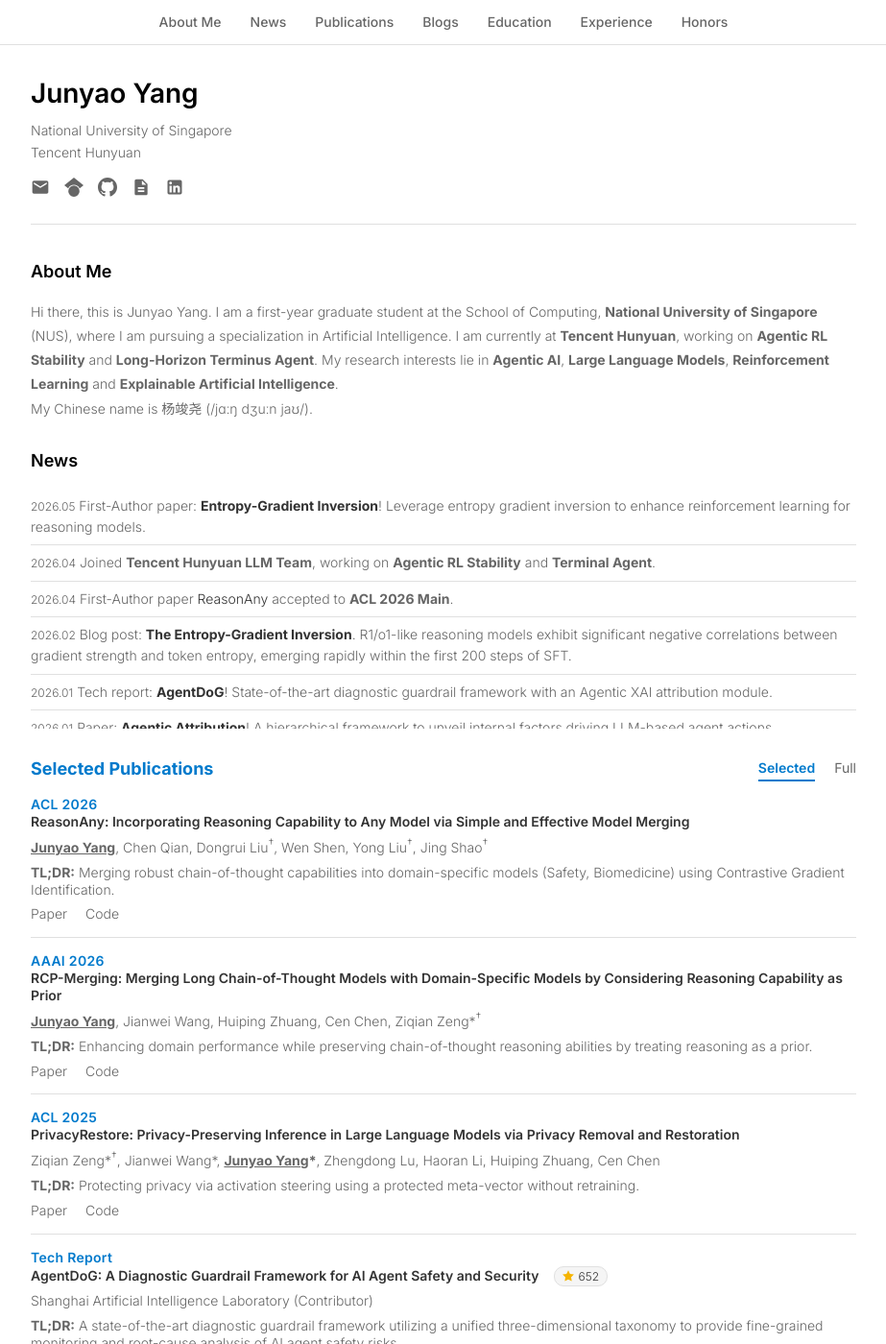
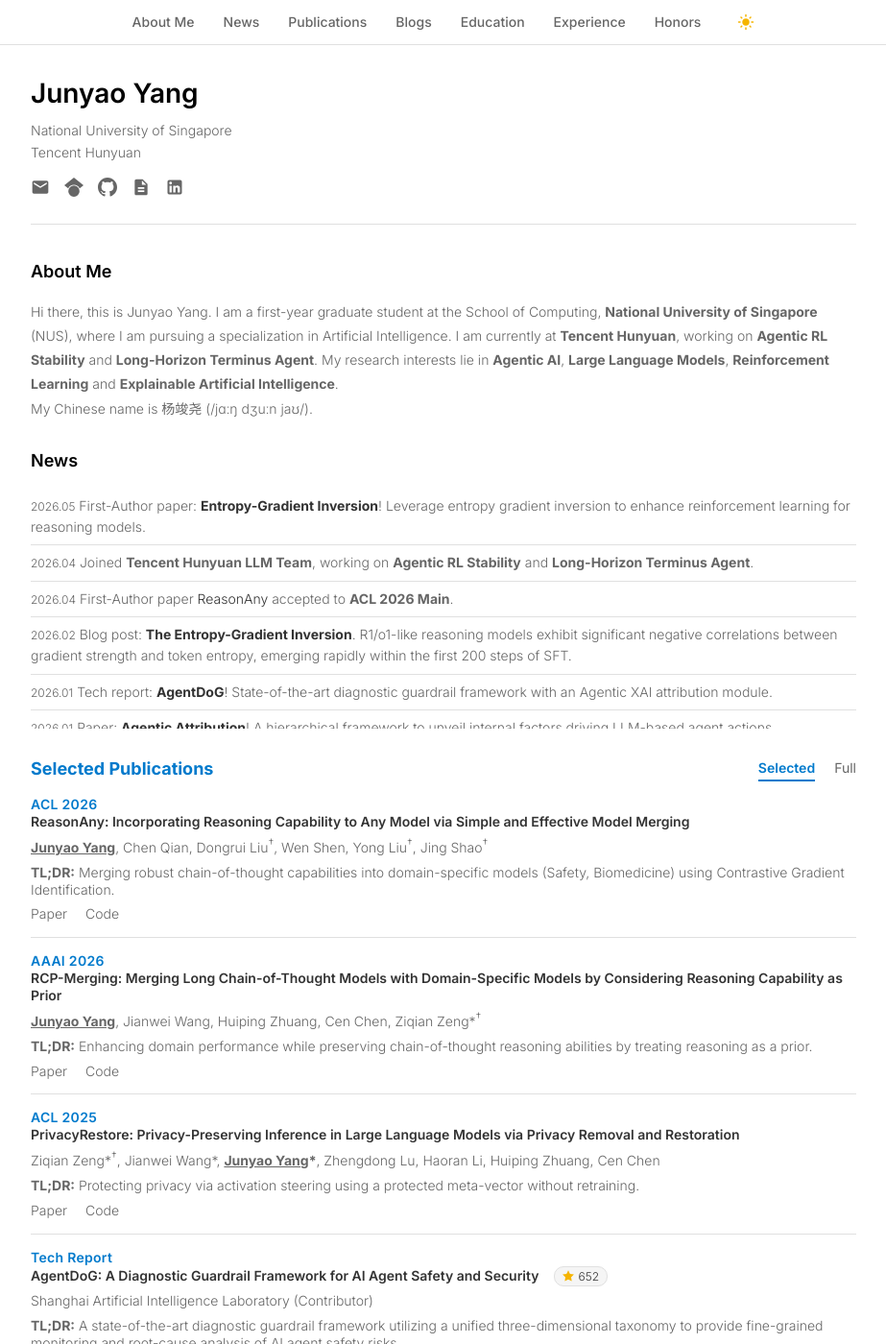
Before and after one commit to jyyang26/jyyang26.github.io, a Jekyll site: the page built from _pages/about.md, in a window 1280 px wide and 1400 px high. Shown: the whole window at 96% size, without its empty margins (178-1101 px from the left). Built offline with Jekyll 4.4.1, drawn with Linux system fonts in a browser that asks for light colours; comment, search, counter and statistics services are not loaded; some of the changed lines change nothing that is shown.

Commit message:
Update about.md

```diff
--- a/_pages/about.md
+++ b/_pages/about.md
@@ -36,6 +36,22 @@
   /* Selection: blue background + white text + underline */
   ::selection { background-color: #007acc; color: #ffffff; text-decoration: underline; }
   ::-moz-selection { background-color: #007acc; color: #ffffff; text-decoration: underline; }
+
+  /* Theme Toggle */
+  .theme-toggle {
+    background: none;
+    border: none;
+    cursor: pointer;
+    padding: 0;
+    display: flex;
+    align-items: center;
+    margin-left: 8px;
+  }
+  .theme-toggle svg { width: 18px; height: 18px; transition: fill 0.2s; }
+  .theme-toggle .icon-sun { fill: #f5b400; }
+  .theme-toggle .icon-moon { fill: #8b949e; display: none; }
+  body.dark-mode .theme-toggle .icon-sun { display: none; }
+  body.dark-mode .theme-toggle .icon-moon { display: block; fill: #f5b400; }
 
   /* ---------- Navigation ---------- */
   .custom-nav {
@@ -259,6 +275,58 @@
     .custom-sidebar { flex-direction: column; text-align: center; }
     .social-icons   { justify-content: center; }
   }
+
+  /* ---------- Dark Mode ---------- */
+  body.dark-mode {
+    background-color: #1a1a1a;
+    color: #c9d1d9;
+  }
+  body.dark-mode a { color: #c9d1d9; }
+  body.dark-mode a:hover { color: #007acc; text-decoration: underline; }
+  body.dark-mode .custom-nav { background: #1a1a1a; border-bottom-color: #30363d; }
+  body.dark-mode .nav-link { color: #8b949e; }
+  body.dark-mode .nav-link:hover { color: #007acc; }
+  body.dark-mode .name-title { color: #e6e6e6; }
+  body.dark-mode .name-title span { color: #8b949e; }
+  body.dark-mode .affil-text,
+  body.dark-mode .role-text { color: #8b949e; }
+  body.dark-mode .box-title { color: #e6e6e6; }
+  body.dark-mode .paper-venue { color: #007acc; }
+  body.dark-mode .paper-title { color: #c9d1d9; }
+  body.dark-mode .paper-title:hover { color: #007acc; }
+  body.dark-mode .paper-auth,
+  body.dark-mode .paper-tldr { color: #8b949e; }
+  body.dark-mode .paper-links a { color: #8b949e; }
+  body.dark-mode .paper-links a:hover { color: #007acc; }
+  body.dark-mode .paper-entry { border-bottom-color: #30363d; }
+  body.dark-mode .custom-sidebar { border-bottom-color: #30363d; }
+  body.dark-mode .news-list li { color: #8b949e; border-bottom-color: #30363d; }
+  body.dark-mode .news-list a { color: #c9d1d9; }
+  body.dark-mode .news-list a:hover { color: #007acc; }
+  body.dark-mode .news-tag { color: #8b949e; }
+  body.dark-mode .edu-card { border-color: #30363d; }
+  body.dark-mode .edu-deg { color: #c9d1d9; }
+  body.dark-mode .edu-sch,
+  body.dark-mode .edu-yr { color: #8b949e; }
+  body.dark-mode .edu-logo { background: #2d2d2d; }
+  body.dark-mode .exp-item { border-bottom-color: #30363d; }
+  body.dark-mode .exp-logo { border-color: #30363d; background: #2d2d2d; }
+  body.dark-mode .exp-item > div > div { color: #8b949e !important; }
+  body.dark-mode .exp-item > div > div:first-of-type { color: #c9d1d9 !important; }
+  body.dark-mode ul.honors-list { color: #8b949e; }
+  body.dark-mode .about-text { color: #8b949e; }
+  body.dark-mode .about-text strong { color: #c9d1d9; }
+  body.dark-mode .site-footer { border-top-color: #30363d; color: #6e7681; }
+  body.dark-mode .gh-star { background: #2d2d2d; border-color: #30363d; color: #c9d1d9; }
+  body.dark-mode .gh-star:hover { color: #007acc; border-color: #007acc; }
+  body.dark-mode .pub-tab { color: #8b949e; }
+  body.dark-mode .pub-tab.active { color: #007acc; border-bottom-color: #007acc; }
+  body.dark-mode .pub-tab:hover { color: #007acc; }
+  body.dark-mode .s-icon { color: #8b949e; }
+  body.dark-mode .s-icon:hover { color: #007acc; }
+  /* selection in dark mode – keep blue bg, dark text for contrast */
+  body.dark-mode ::selection { background-color: #007acc; color: #1a1a1a; }
+  body.dark-mode ::-moz-selection { background-color: #007acc; color: #1a1a1a; }
 </style>
 </head>
 <body>
@@ -272,6 +340,10 @@
     <a href="#education" class="nav-link">Education</a>
     <a href="#experience" class="nav-link">Experience</a>
     <a href="#honors" class="nav-link">Honors</a>
+    <button class="theme-toggle" aria-label="Toggle dark mode" title="Toggle dark mode">
+      <svg class="icon-sun" viewBox="0 0 24 24"><path d="M12 7c-2.76 0-5 2.24-5 5s2.24 5 5 5 5-2.24 5-5-2.24-5-5-5zM2 13h2c.55 0 1-.45 1-1s-.45-1-1-1H2c-.55 0-1 .45-1 1s.45 1 1 1zm18 0h2c.55 0 1-.45 1-1s-.45-1-1-1h-2c-.55 0-1 .45-1 1s.45 1 1 1zM11 2v2c0 .55.45 1 1 1s1-.45 1-1V2c0-.55-.45-1-1-1s-1 .45-1 1zm0 18v2c0 .55.45 1 1 1s1-.45 1-1v-2c0-.55-.45-1-1-1s-1 .45-1 1zM5.99 4.58c-.39-.39-1.03-.39-1.41 0-.39.39-.39 1.03 0 1.41l1.06 1.06c.39.39 1.03.39 1.41 0s.39-1.03 0-1.41L5.99 4.58zm12.37 12.37c-.39-.39-1.03-.39-1.41 0-.39.39-.39 1.03 0 1.41l1.06 1.06c.39.39 1.03.39 1.41 0 .39-.39.39-1.03 0-1.41l-1.06-1.06zm1.06-10.96c.39-.39.39-1.03 0-1.41-.39-.39-1.03-.39-1.41 0l-1.06 1.06c-.39.39-.39 1.03 0 1.41s1.03.39 1.41 0l1.06-1.06zM7.05 18.36c.39-.39.39-1.03 0-1.41-.39-.39-1.03-.39-1.41 0l-1.06 1.06c-.39.39-.39 1.03 0 1.41s1.03.39 1.41 0l1.06-1.06z"/></svg>
+      <svg class="icon-moon" viewBox="0 0 24 24"><path d="M9.37 5.51c-.18.64-.27 1.31-.27 1.99 0 4.08 3.32 7.4 7.4 7.4.68 0 1.35-.09 1.99-.27C17.45 17.19 14.93 19 12 19c-3.86 0-7-3.14-7-7 0-2.93 1.81-5.45 4.37-6.49zM12 3c-4.97 0-9 4.03-9 9s4.03 9 9 9 9-4.03 9-9c0-.46-.04-.92-.1-1.36-.98 1.37-2.58 2.26-4.4 2.26-3.03 0-5.5-2.47-5.5-5.5 0-1.82.89-3.42 2.26-4.4-.44-.06-.9-.1-1.36-.1H12z"/></svg>
+    </button>
   </div>
 </nav>
 
@@ -309,7 +381,7 @@
       <div class="box-header"><h2 class="box-title">News</h2></div>
       <ul class="news-list">
         <li><span class="news-tag">2026.05</span> First-Author paper: <strong><a href="https://arxiv.org/abs/2605.17770v1">Entropy-Gradient Inversion</a></strong>! Leverage entropy gradient inversion to enhance reinforcement learning for reasoning models.</li>
-        <li><span class="news-tag">2026.04</span> Joined <strong>Tencent Hunyuan LLM Team</strong>, working on <strong>Agentic RL Stability</strong> and <strong>Terminal Agent</strong>.</li>
+        <li><span class="news-tag">2026.04</span> Joined <strong>Tencent Hunyuan LLM Team</strong>, working on <strong>Agentic RL Stability</strong> and <strong>Long-Horizon Terminus Agent</strong>.</li>
         <li><span class="news-tag">2026.04</span> First-Author paper <a href="https://arxiv.org/abs/2601.05560">ReasonAny</a> accepted to <strong>ACL 2026 Main</strong>.</li>
         <li><span class="news-tag">2026.02</span> Blog post: <strong><a href="{{ '/blogs/reasoning_token.html' | relative_url }}">The Entropy-Gradient Inversion</a></strong>. R1/o1-like reasoning models exhibit significant negative correlations between gradient strength and token entropy, emerging rapidly within the first 200 steps of SFT.</li>
         <li><span class="news-tag">2026.01</span> Tech report: <strong><a href="https://arxiv.org/abs/2601.18491">AgentDoG</a></strong>! State-of-the-art diagnostic guardrail framework with an Agentic XAI attribution module.</li>
@@ -668,6 +740,19 @@
         .catch(function () { /* keep fallback */ });
     });
   })();
+
+  // Dark mode toggle
+  (function () {
+    var toggle = document.querySelector('.theme-toggle');
+    if (!toggle) return;
+    if (localStorage.getItem('theme') === 'dark') {
+      document.body.classList.add('dark-mode');
+    }
+    toggle.addEventListener('click', function () {
+      var isDark = document.body.classList.toggle('dark-mode');
+      localStorage.setItem('theme', isDark ? 'dark' : 'light');
+    });
+  })();
 </script>
 
 </body>
```
